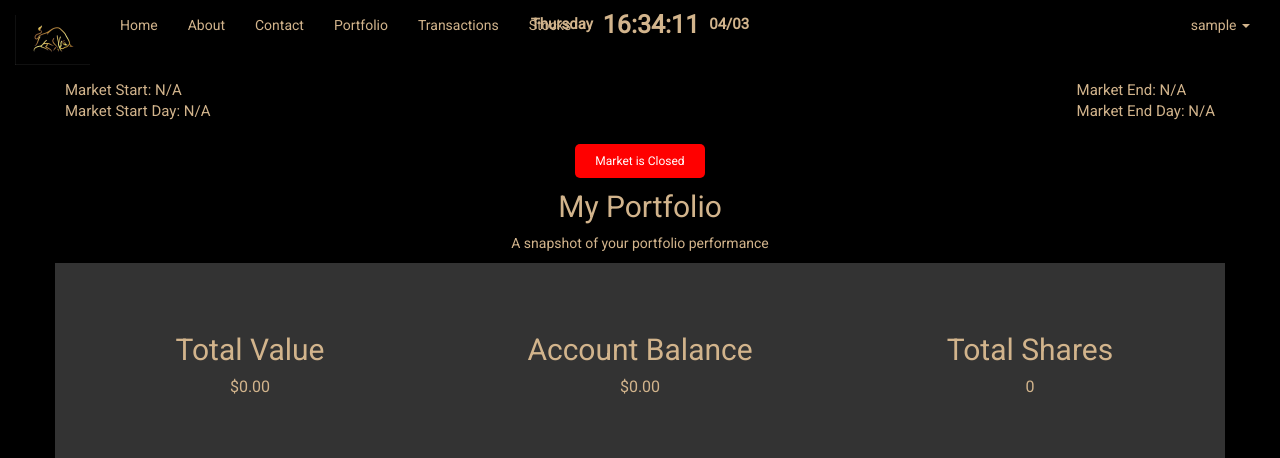
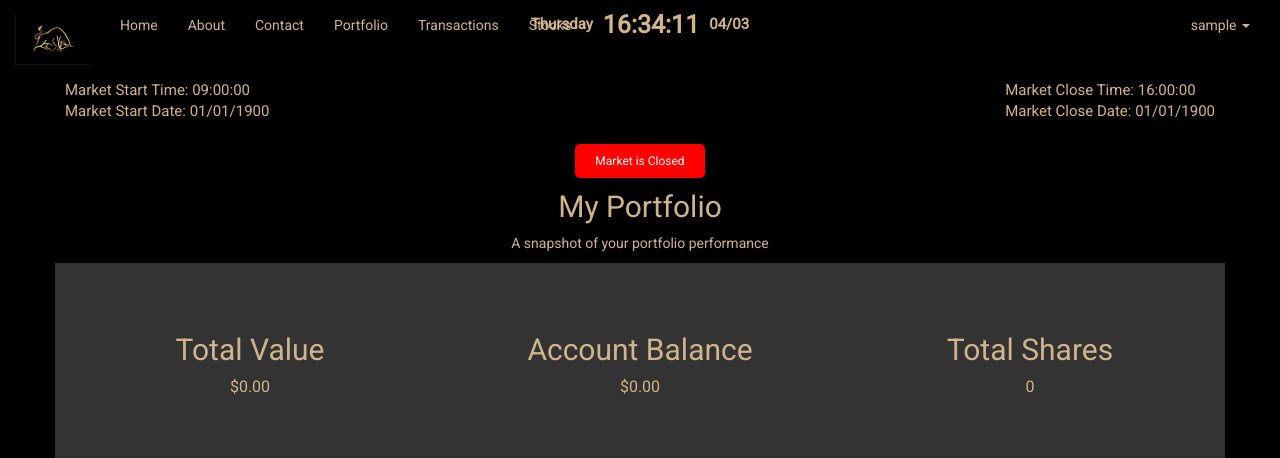
Before and after one commit to kadenoherrin/IFT-401-Capstone, a Flask app: page /portfolio in a window 1280 px wide. Shown: the top 458 px of the page. Run offline with Flask 3, Linux system fonts and the light colour scheme; the visitor is signed in with stand-in values (Sample User, id 1); data comes from the database, SQL or seed files in the repository; data that the repository does not hold is empty; parts of the project's set-up code (start-up, migrations or seed data) failed here and were passed over; some libraries are stand-ins or nearby versions.

Commit message:
Changed Market Open/Close format to date/time string

```diff
--- a/app.py
+++ b/app.py
@@ -68,11 +68,9 @@ class Transaction(db.Model): # Transaction model
 class Admin(db.Model):  # Admin model
     __tablename__ = 'admin'
     id = db.Column(db.Integer, primary_key=True)
-    start_time = db.Column(db.Time, nullable=False)
-    end_time = db.Column(db.Time, nullable=False)
-    day_start = db.Column(db.String(10), nullable=False, default='Monday')
-    day_end = db.Column(db.String(10), nullable=False, default='Friday')
-    fluctuation = db.Column(db.Float, nullable=False, default=0.0)  # New column for fluctuation percentage
+    market_open = db.Column(db.DateTime, nullable=False)  # New column for market open datetime
+    market_close = db.Column(db.DateTime, nullable=False)  # New column for market close datetime
+    fluctuation = db.Column(db.Float, nullable=False, default=0.0)
 
 with app.app_context():
     connected = False
@@ -90,8 +88,7 @@ with app.app_context():
         raise Exception("Could not connect to the database after several retries.")
 
     if not Admin.query.first():
-        db.session.add(Admin(start_time="09:00:00", end_time="16:00:00",
-                             day_start="Monday", day_end="Friday", fluctuation=0.0))
+        db.session.add(Admin(market_open=datetime.strptime("09:00:00", "%H:%M:%S"), market_close=datetime.strptime("16:00:00", "%H:%M:%S"), fluctuation=0.0))
         db.session.commit()
     for stock in Stock.query.all():
         if stock.live_price is None:
@@ -257,28 +254,25 @@ def unauthorized():
 @login_required
 @admin_required
 def update_market_times():
-    start_time = request.form.get('start_time')
-    end_time = request.form.get('end_time')
-    day_start = request.form.get('day_start')
-    day_end = request.form.get('day_end')
+    market_open = request.form.get('market_open')
+    market_close = request.form.get('market_close')
 
-    # Validate inputs
-    if not start_time or not end_time or not day_start or not day_end:
-        flash('All fields are required. Please fill out the form completely.', 'danger')
+    # Validate inputs with correct date format (MM/DD/YYYY HH:MM:SS)
+    try:
+        market_open = datetime.strptime(market_open, '%m/%d/%Y %H:%M:%S')
+        market_close = datetime.strptime(market_close, '%m/%d/%Y %H:%M:%S')
+    except ValueError:
+        flash('Invalid date/time format. Please use MM/DD/YYYY HH:MM:SS.', 'danger')
         return redirect(url_for('admin'))
 
     market_times = Admin.query.first()
     if market_times:
-        market_times.start_time = start_time
-        market_times.end_time = end_time
-        market_times.day_start = day_start
-        market_times.day_end = day_end
+        market_times.market_open = market_open
+        market_times.market_close = market_close
     else:
         market_times = Admin(
-            start_time=start_time,
-            end_time=end_time,
-            day_start=day_start,
-            day_end=day_end
+            market_open=market_open,
+            market_close=market_close
         )
         db.session.add(market_times)
     db.session.commit()
@@ -305,10 +299,8 @@ def update_fluctuation():
         market_times.fluctuation = fluctuation
     else:
         market_times = Admin(
-            start_time="09:00:00",
-            end_time="16:00:00",
-            day_start="Monday",
-            day_end="Friday",
+            market_open=datetime.strptime("09:00:00", "%H:%M:%S"),
+            market_close=datetime.strptime("16:00:00", "%H:%M:%S"),
             fluctuation=fluctuation
         )
         db.session.add(market_times)
@@ -401,10 +393,10 @@ def portfolio():
         "num_stocks": len(portfolio_holdings),
         "total_shares": sum(h["shares"] for h in portfolio_holdings),
         "holdings": portfolio_holdings,
-        "market_start_time": market_times.start_time.strftime("%H:%M:%S") if market_times else "N/A",
-        "market_end_time": market_times.end_time.strftime("%H:%M:%S") if market_times else "N/A",
-        "market_day_start": market_times.day_start if market_times else "N/A",
-        "market_day_end": market_times.day_end if market_times else "N/A"
+        "market_start_time": market_times.market_open.strftime("%H:%M:%S") if market_times else "N/A",
+        "market_close_time": market_times.market_close.strftime("%H:%M:%S") if market_times else "N/A",
+        "market_start_date": market_times.market_open.strftime("%m/%d/%Y") if market_times else "N/A",
+        "market_close_date": market_times.market_close.strftime("%m/%d/%Y") if market_times else "N/A"
     }
 
     return render_template('portfolio.html', title='Portfolio', portfolio_data=portfolio_data)
@@ -515,10 +507,10 @@ def stocks():
         return jsonify(stocks_list)
 
     portfolio_data = {
-        "market_start_time": market_times.start_time.strftime("%H:%M:%S") if market_times else "09:00:00",
-        "market_end_time": market_times.end_time.strftime("%H:%M:%S") if market_times else "16:00:00",
-        "market_day_start": market_times.day_start if market_times else "Monday",
-        "market_day_end": market_times.day_end if market_times else "Friday",
+        "market_start_time": market_times.market_open.strftime("%H:%M:%S") if market_times and market_times.market_open else "09:00:00",
+        "market_close_time": market_times.market_close.strftime("%H:%M:%S") if market_times and market_times.market_close else "16:00:00",
+        "market_start_date": market_times.market_open.strftime("%m/%d/%Y") if market_times and market_times.market_open else "N/A",
+        "market_close_date": market_times.market_close.strftime("%m/%d/%Y") if market_times and market_times.market_close else "N/A",
         "holiday": holiday  # Add holiday information to portfolio_data
     }
 
@@ -526,53 +518,33 @@ def stocks():
 
 def is_market_open():
     now = datetime.now()
-    current_day = now.strftime('%A')
-    current_time = now.strftime('%H:%M:%S')
-
     market_times = Admin.query.first()
     if not market_times:
         print("No market times found")
         return False
 
+    # Ensure market_open and market_close are datetime objects
+    market_open_datetime = market_times.market_open
+    market_close_datetime = market_times.market_close
+
     # Debug logging
-    print(f"Current day: {current_day}, time: {current_time}")
-    print(f"Market days: {market_times.day_start} to {market_times.day_end}")
-    print(f"Market hours: {market_times.start_time} to {market_times.end_time}")
+    print(f"Current datetime: {now}")
+    print(f"Market open: {market_open_datetime}, Market close: {market_close_datetime}")
 
-    days = ['Sunday', 'Monday', 'Tuesday', 'Wednesday', 'Thursday', 'Friday', 'Saturday']
-    current_day_index = days.index(current_day)
-    start_day_index = days.index(market_times.day_start)
-    end_day_index = days.index(market_times.day_end)
-
-    # Check if the current day is within market days
-    day_is_valid = False
-    if start_day_index <= end_day_index:
-        day_is_valid = start_day_index <= current_day_index <= end_day_index
-    else:  # Market crosses Sunday (e.g., Thurs to Mon)
-        day_is_valid = current_day_index >= start_day_index or current_day_index <= end_day_index
-
-    if not day_is_valid:
-        print("Market is closed - not a trading day")
-        return False
-
-    # Convert times to comparable format
-    market_start = market_times.start_time.strftime('%H:%M:%S')
-    market_end = market_times.end_time.strftime('%H:%M:%S')
-
-    # Check if current time is within market hours
-    time_is_valid = False
-    if market_start <= market_end:
-        time_is_valid = market_start <= current_time <= market_end
-    else:  # Market crosses midnight
-        time_is_valid = current_time >= market_start or current_time <= market_end
-
-    print(f"Market is {'open' if time_is_valid else 'closed'} - time check")
-    return time_is_valid
+    # Check if the current datetime is within the market open and close range
+    return market_open_datetime <= now <= market_close_datetime
 
 @app.context_processor
 def inject_market_status():
     """Inject market status into all templates."""
-    return {"market_open": is_market_open()}
+    market_times = Admin.query.first()
+    market_open = market_times.market_open if market_times else None
+    market_close = market_times.market_close if market_times else None
+    return {
+        "market_open": is_market_open(),
+        "market_open_time": market_open.strftime("%H:%M:%S") if market_open else "N/A",
+        "market_close_time": market_close.strftime("%H:%M:%S") if market_close else "N/A"
+    }
 
 @app.route('/buy-stock/<int:stock_id>', methods=['POST'])
 @login_required
@@ -626,6 +598,9 @@ def buy_stock(stock_id):
 @app.route('/sell-stock/<int:stock_id>', methods=['POST'])
 @login_required
 def sell_stock(stock_id):
+    if not is_market_open():
+        return jsonify({"error": "Market is currently closed"}), 400
+
     stock = Stock.query.get_or_404(stock_id)
 
     total_buys = db.session.query(db.func.sum(Transaction.shares)).filter_by(user_id=current_user.id, stock_id=stock.id, transaction_type='buy').scalar() or 0
--- a/templates/portfolio.html
+++ b/templates/portfolio.html
@@ -4,12 +4,12 @@
 <div class="container" style="padding: 100px 0; position: relative;">
   <!-- Market Times -->
   <div style="position: absolute; top: 10px; left: 10px; font-size: 1.5rem; color: var(--text-color);">
-    Market Start: {{ portfolio_data.market_start_time }}<br>
-    Market Start Day: {{ portfolio_data.market_day_start }}
+    Market Start Time: {{ portfolio_data.market_start_time }}<br>
+    Market Start Date: {{ portfolio_data.market_start_date }}<br>
   </div>
   <div style="position: absolute; top: 10px; right: 10px; font-size: 1.5rem; color: var(--text-color);">
-    Market End: {{ portfolio_data.market_end_time }}<br>
-    Market End Day: {{ portfolio_data.market_day_end }}
+    Market Close Time: {{ portfolio_data.market_close_time }}<br>
+    Market Close Date: {{ portfolio_data.market_close_date }}<br>
   </div>
 
   <div class="text-center" style="margin-top: -20px; margin-bottom: 20px;">
```
Also changed, not shown: templates/admin.html (+10 -38 lines), templates/stocks.html (+50 -60 lines).
